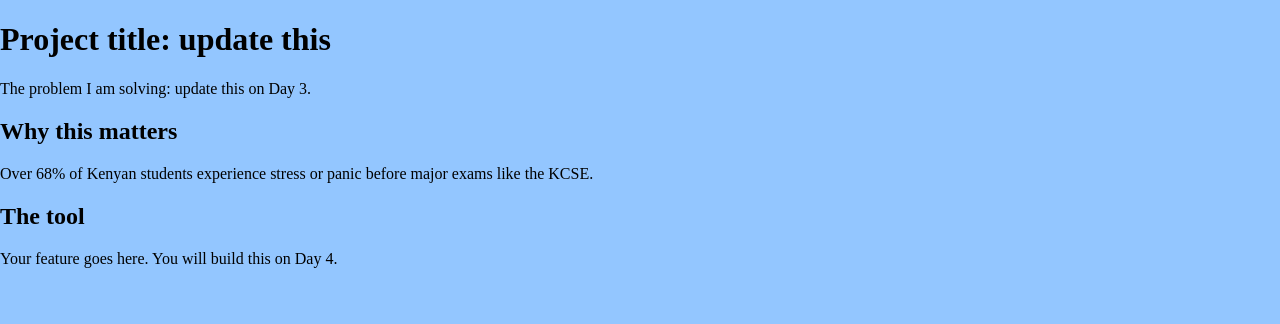
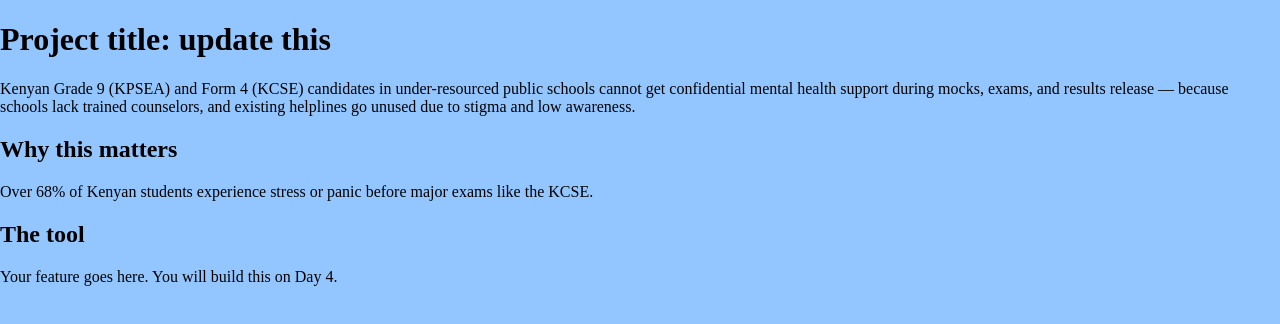
Before and after one commit to JaydoGoated/my-project, a plain HTML site: page index.html in a window 1280 px wide. Drawn offline with Linux system fonts and the light colour scheme.

Commit message:
Day 3: problem statement finalised

```diff
--- a/index.html
+++ b/index.html
@@ -16,7 +16,7 @@
   <body>
     <header>
       <h1>Project title: update this</h1>
-      <p class="problem-statement">The problem I am solving: update this on Day 3.</p>
+      <p class="problem-statement">Kenyan Grade 9 (KPSEA) and Form 4 (KCSE) candidates in under-resourced public schools cannot get confidential mental health support during mocks, exams, and results release — because schools lack trained counselors, and existing helplines go unused due to stigma and low awareness.</p>
     </header>
     <main>
       <section id="evidence">
```
